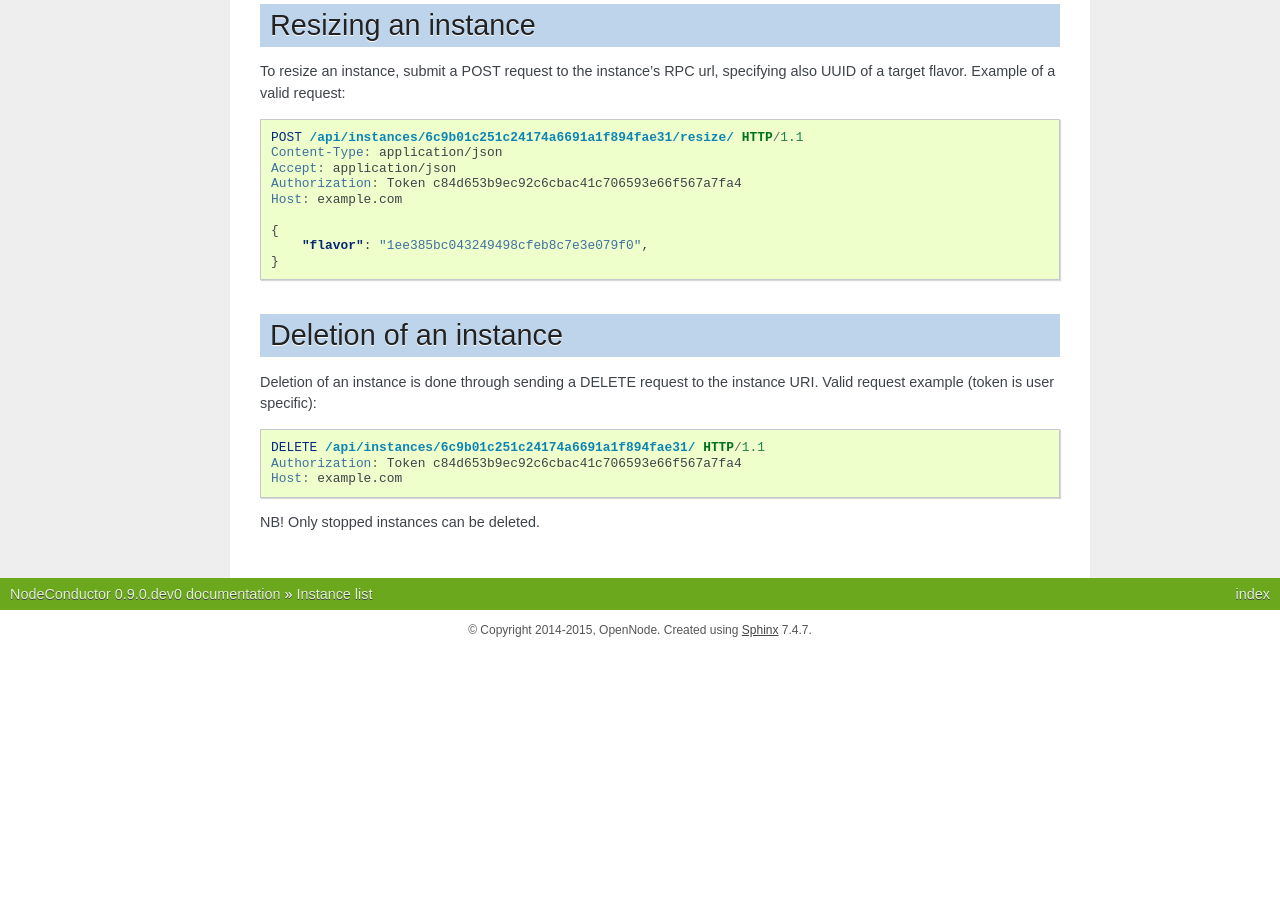
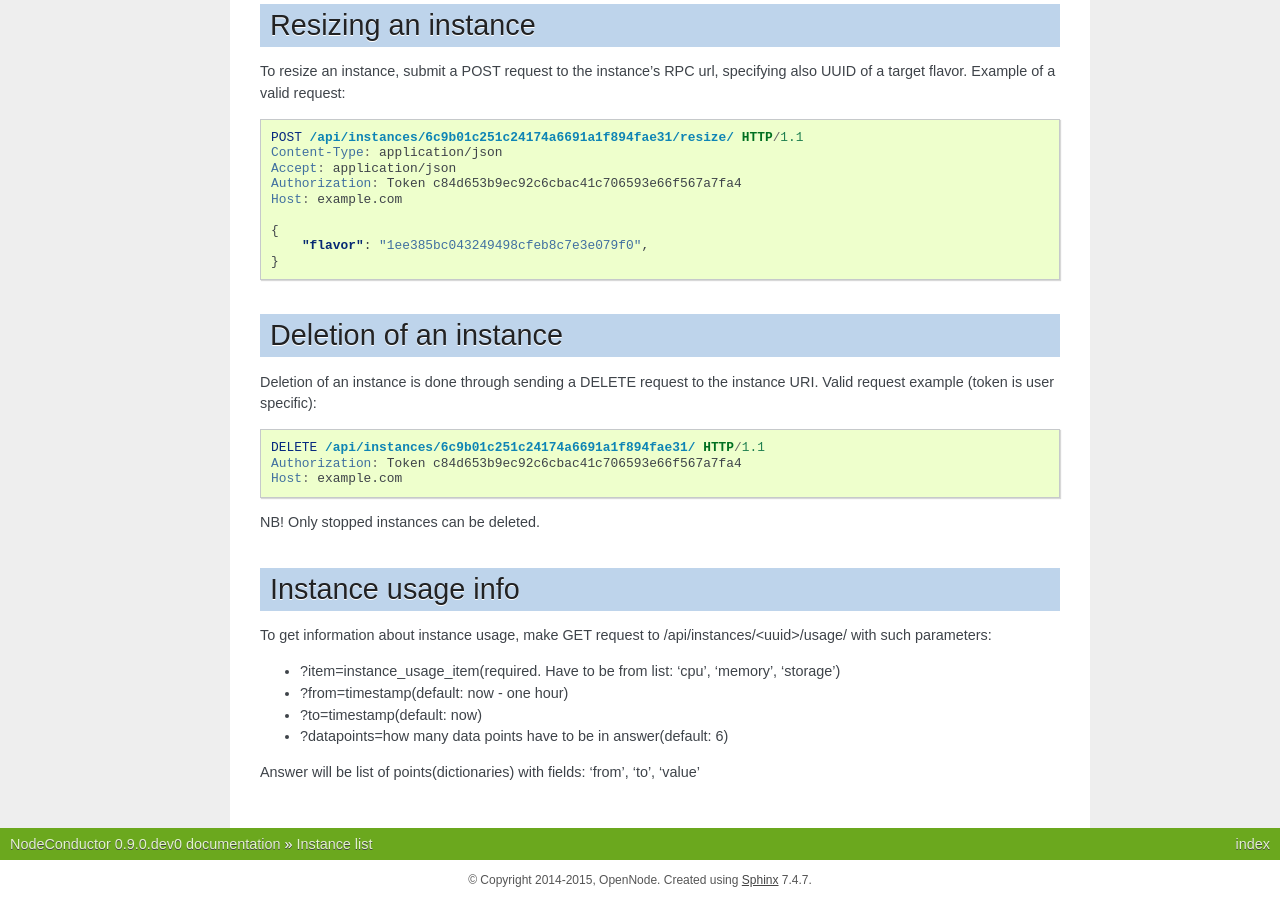
Before and after one commit to opennode/waldur-core, a Sphinx documentation site: the page built from docs/api/instance.rst, in a window 1280 px wide and 900 px high, scrolled down 2967 px. Built offline with Sphinx 7.4.7, drawn with Linux system fonts in a browser that asks for light colours; before the commit the page ends 3617 px from its top, so only the background shows below that.

Commit message:
instance usage endpoint docs (itacloud-2473)

```diff
--- a/docs/api/instance.rst
+++ b/docs/api/instance.rst
@@ -145,3 +145,16 @@ Valid request example (token is user specific):
     Host: example.com
 
 NB! Only stopped instances can be deleted.
+
+
+Instance usage info
+-------------------
+
+To get information about instance usage, make GET request to /api/instances/<uuid>/usage/ with such parameters:
+
+- ?item=instance_usage_item(required. Have to be from list: 'cpu', 'memory', 'storage')
+- ?from=timestamp(default: now - one hour)
+- ?to=timestamp(default: now)
+- ?datapoints=how many data points have to be in answer(default: 6)
+
+Answer will be list of points(dictionaries) with fields: 'from', 'to', 'value'
```
